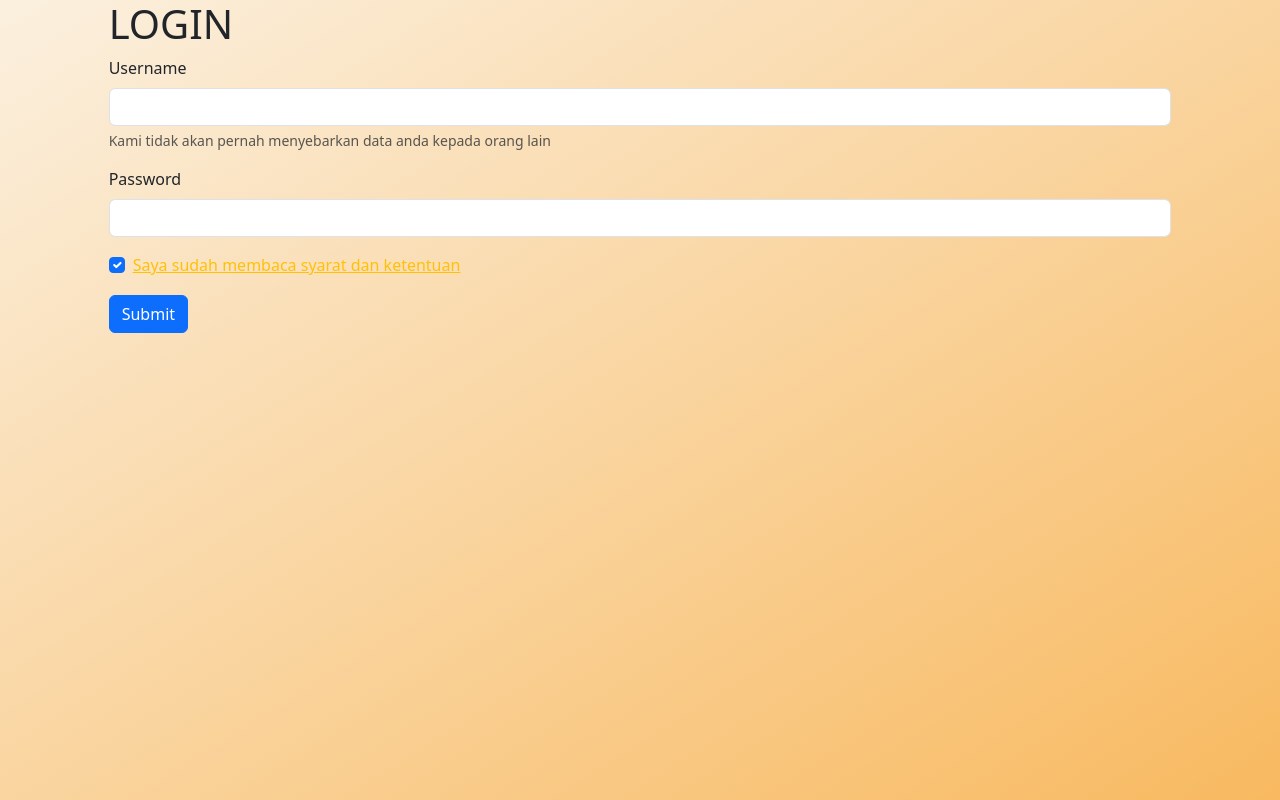
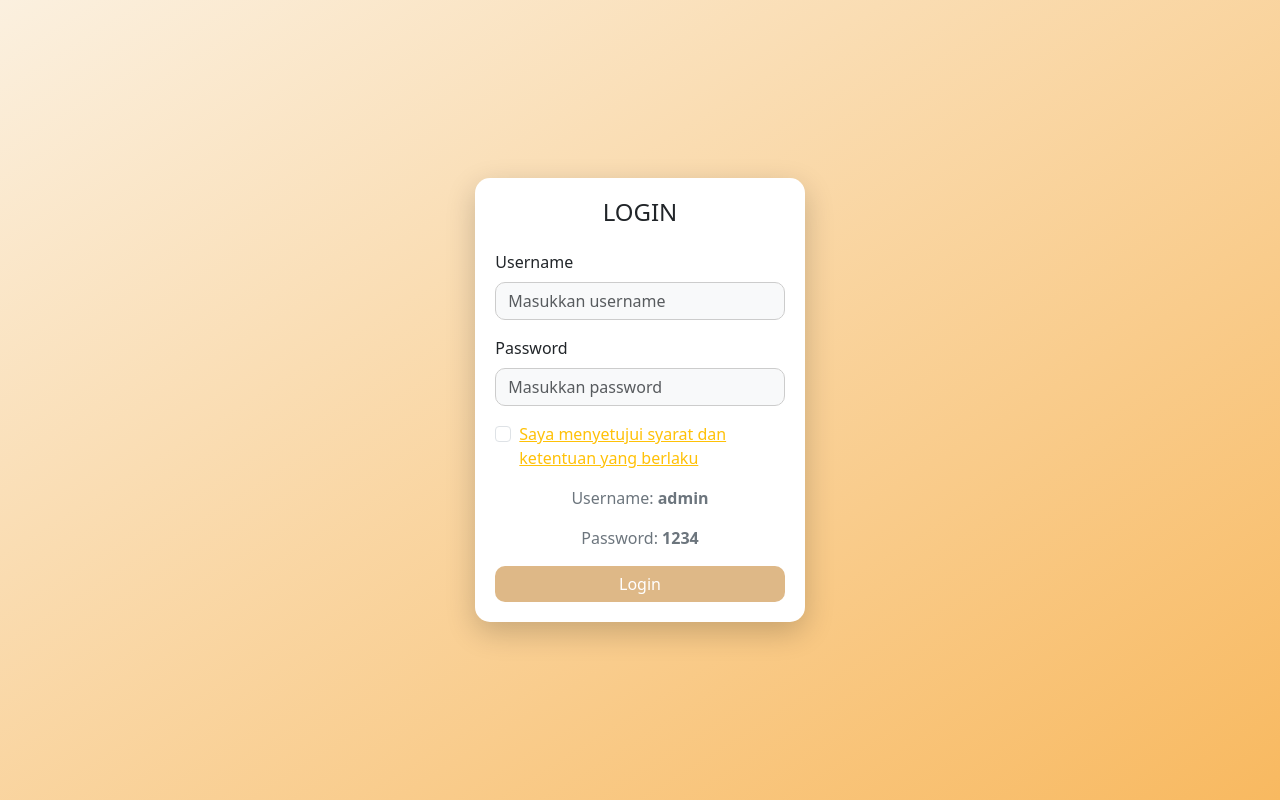
Before and after one commit to Aaronn08/Project_vaksin, a Flask app: page / in a window 1280 px wide. Run offline with Flask 3, Linux system fonts and the light colour scheme.

Commit message:
login.html

```diff
--- a/templates/login.html
+++ b/templates/login.html
@@ -1,25 +1,69 @@
 {% extends 'layout.html' %}
 {% block konten %}
-    <h1>LOGIN</h1>
-   <form action="/aksi_login" method="post">
-      <div class="mb-3">
-        <label for="exampleInputEmail1" class="form-label">Username</label>
-        <input type="text" class="form-control" id="exampleInputEmail1" aria-describedby="emailHelp" name="username" required>
-        <div id="emailHelp" class="form-text">Kami tidak akan pernah menyebarkan data anda kepada orang lain</div>
+<style>
+
+    body {
+        display: flex;
+        justify-content: center;
+        align-items: center;
+        min-height: 100vh;
+        margin: 0;
+
+    }
+
+    .card {
+        width: 100%;
+        max-width: 400px;
+        background-color: white;
+        border: none;
+        border-radius: 15px;
+        box-shadow: 0px 10px 30px rgba(0, 0, 0, 0.2);
+        padding: 20px;
+    }
+
+    .form-control {
+        background-color: #f8f9fa;
+        border: 1px solid #ccc;
+        border-radius: 10px;
+    }
+
+    .btn-primary {
+        width: 100%;
+        background-color: burlywood;
+        border: none;
+        border-radius: 10px;
+        transition: background-color 0.3s ease;
+    }
+
+    .btn-primary:hover {
+        background-color: #d1a574;
+    }
+</style>
+
+<div class="card">
+    <h4 class="text-center mb-4">LOGIN</h4>
+    <form action="/aksi_login" method="post">
+        <div class="mb-3">
+            <label for="username" class="form-label">Username</label>
+            <input type="text" class="form-control" id="username" name="username" placeholder="Masukkan username" required>
+        </div>
+        <div class="mb-3">
+            <label for="password" class="form-label">Password</label>
+            <input type="password" class="form-control" id="password" name="password" placeholder="Masukkan password" required>
+        </div>
+        <div class="form-check mb-3">
+            <input class="form-check-input" type="checkbox" id="terms" required>
+            <label class="form-check-label" for="terms">
+                <a href="{{ url_for('syarat') }}" class="link-warning">Saya menyetujui syarat dan ketentuan yang berlaku</a>
+            </label>
+        </div>
+        <div class="text-center mt-3 hint-box">
+          <p class="text-secondary">Username: <strong>admin</strong></p>
+          <p class="text-secondary">Password: <strong>1234</strong></p>
       </div>
-      <div class="mb-3">
-        <label for="exampleInputPassword1" class="form-label">Password</label>
-        <input type="password" class="form-control" id="exampleInputPassword1"name="password" required>
-      </div>
+        <button type="submit" class="btn btn-primary">Login</button>
+    </form>
+</div>
 
-      <div class="form-check">
-        <input class="form-check-input" type="checkbox" value="" id="flexCheckChecked"required checked>
-        <label class="form-check-label" for="flexCheckChecked">
-          <p><a href="{{ url_for('syarat' ) }}" class="link-warning">Saya sudah membaca syarat dan ketentuan</a></p>
-        </label>
-      </div>
-
-      <button type="submit" class="btn btn-primary">Submit</button>
-    </form>
 
 {% endblock %}
```
